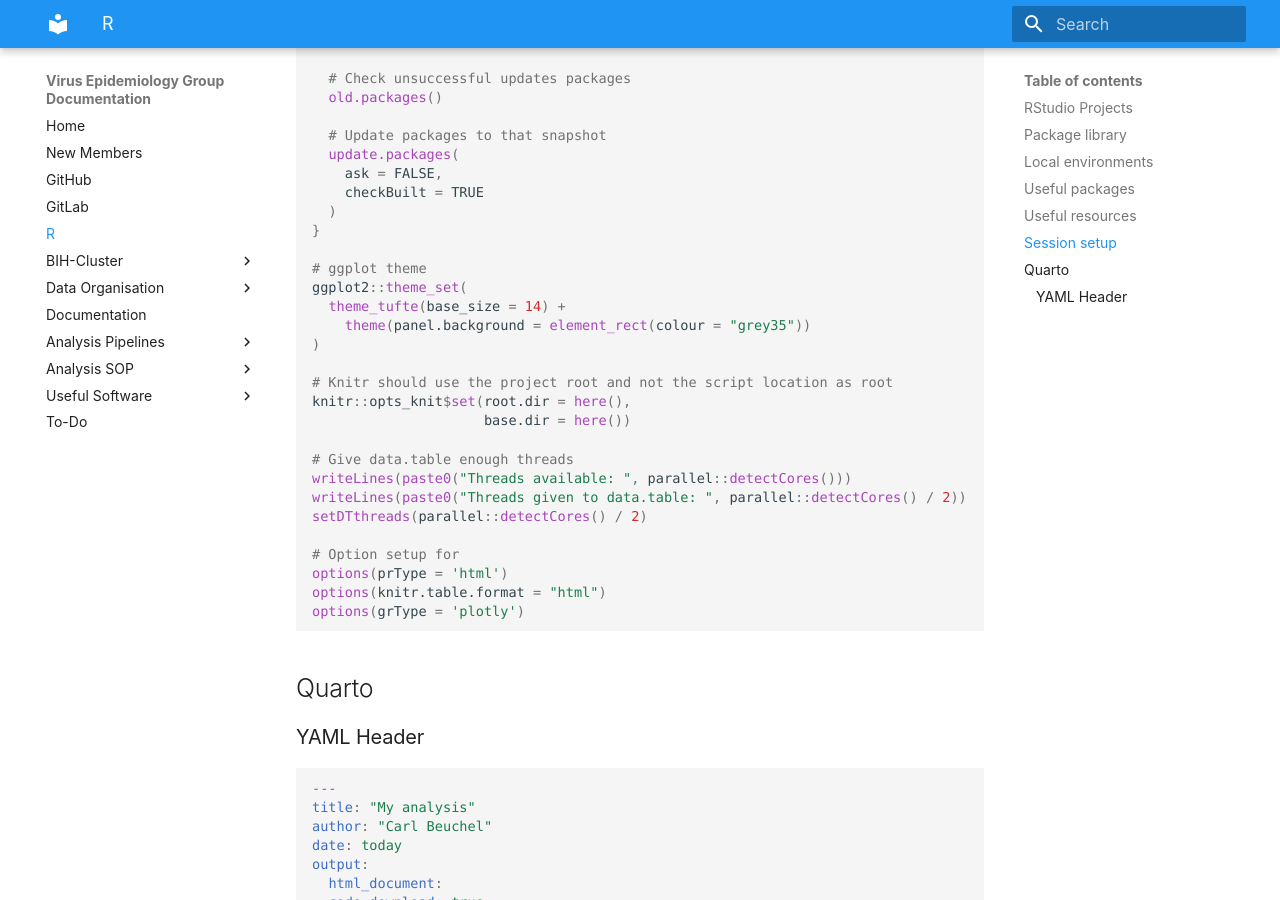
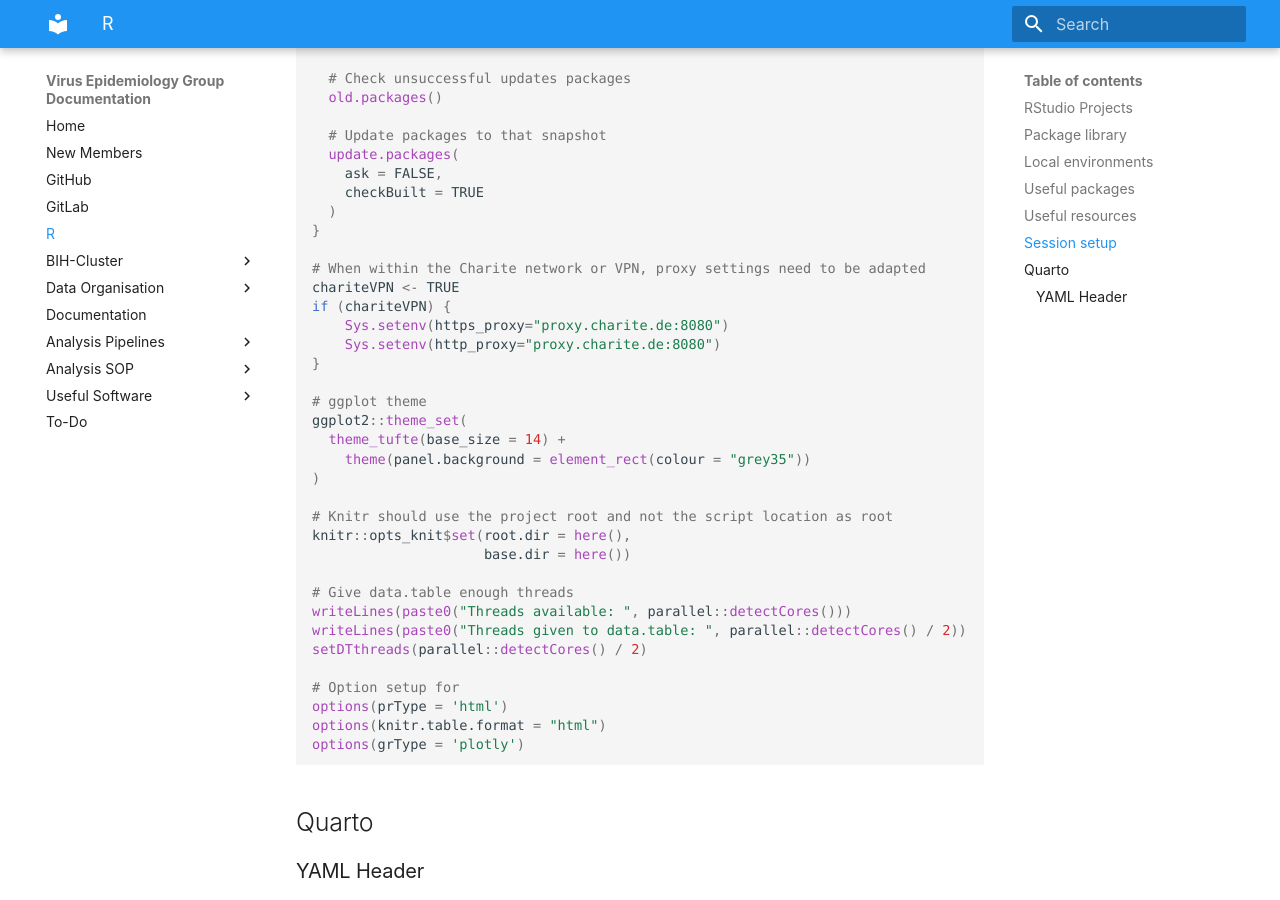
Before and after one commit to drexler-virus-epidemiology/group-documentation, an MkDocs documentation site: the page built from docs/r.md, in a window 1280 px wide and 900 px high, scrolled down 1812 px. Built offline with MkDocs 1.6.1 and Material for MkDocs 9.7.7, drawn with Linux system fonts in a browser that asks for light colours.

Commit message:
Update r.md yaml header
* Add proxy for LAN/VPN to enable package downloads

```diff
--- a/docs/r.md
+++ b/docs/r.md
@@ -83,6 +83,13 @@ if (checkForUpdates) {
   )
 }
 
+# When within the Charite network or VPN, proxy settings need to be adapted
+chariteVPN <- TRUE
+if (chariteVPN) {
+    Sys.setenv(https_proxy="proxy.charite.de:8080")
+    Sys.setenv(http_proxy="proxy.charite.de:8080")
+}
+
 # ggplot theme
 ggplot2::theme_set(
   theme_tufte(base_size = 14) +
```
